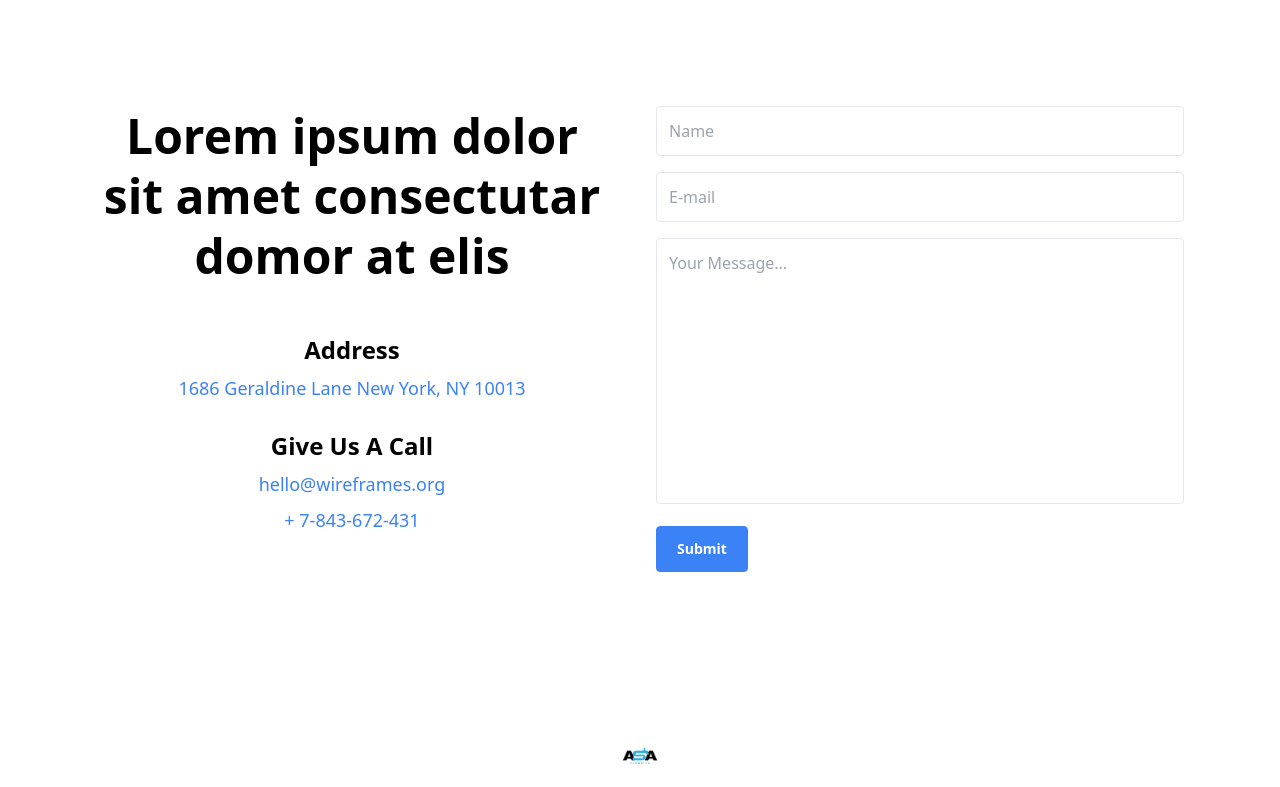
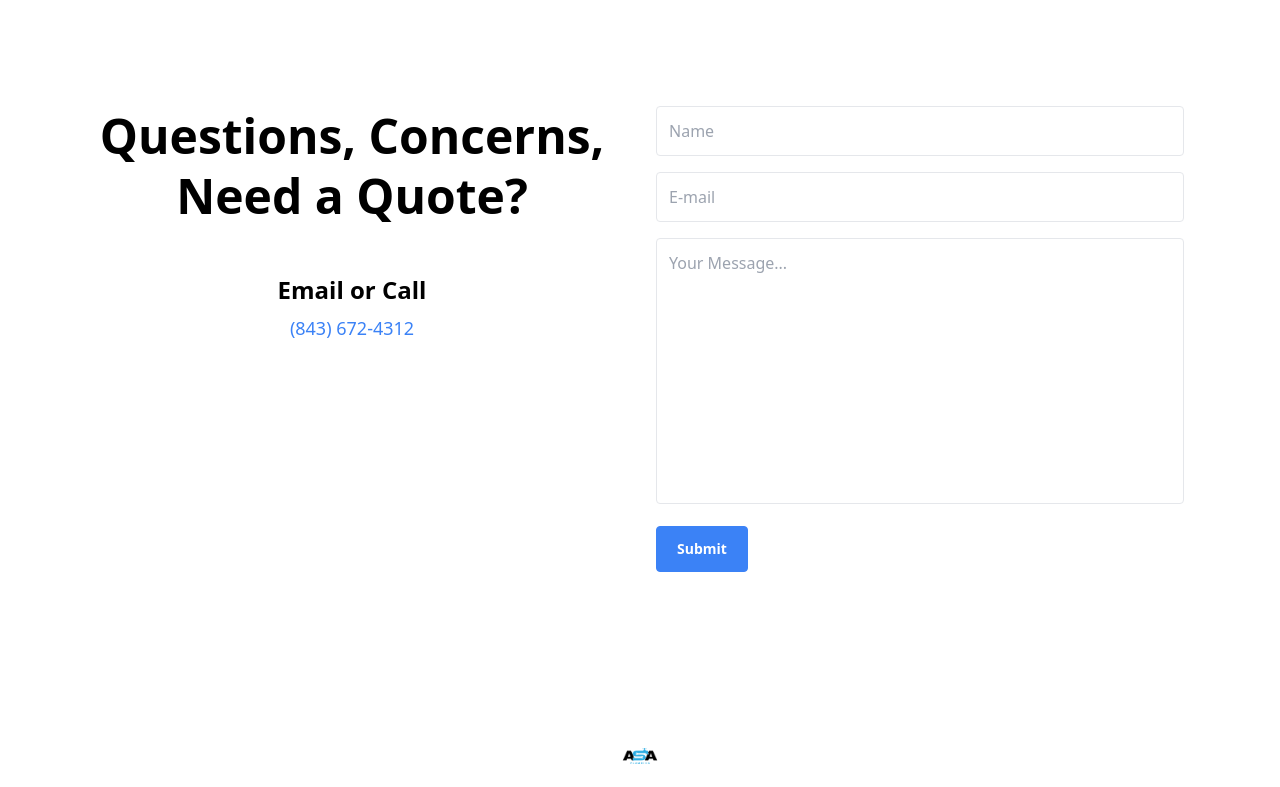
Before and after one commit to idssolutions/asaplumbing, a Next.js app: page / in a window 1280 px wide. Shown: the part 1262-2049 px from the top of the page. Built offline with nearby package versions, Linux system fonts and the light colour scheme.

Commit message:
Edit About and Contact Details

```diff
--- a/components/About.tsx
+++ b/components/About.tsx
@@ -6,7 +6,7 @@ export default function About() {
           <div className="w-full px-4 mb-12 md:w-1/2 md:mb-0">
             <div className="mx-auto lg:max-w-md">
               <h2 className="mb-6 text-3xl font-bold leading-tight md:text-4xl md:leading-tight lg:text-5xl lg:leading-tight font-heading">
-                Expand your brand with this excellent extension tool
+               Plumbing and Drain Service in the Phoenix Metro Area.
               </h2>
               <p className="mb-8 text-base leading-relaxed text-gray-500 lg:text-xl lg:leading-relaxed">
                 With this tool, you will get much better results at work and
--- a/components/Contact.tsx
+++ b/components/Contact.tsx
@@ -7,28 +7,13 @@ export default function Contact() {
           <div className="w-full px-4 mb-8 lg:w-1/2 lg:mb-0">
             <div className="max-w-lg">
               <h2 className="mb-8 text-3xl font-bold leading-tight lg:mb-12 md:text-4xl md:leading-tight lg:text-5xl lg:leading-tight font-heading">
-                Lorem ipsum dolor sit amet consectutar domor at elis
+                Questions, Concerns, Need a Quote?
               </h2>
-              <h3
-                className="mb-1 text-2xl font-bold font-heading"
-                data-removed="true"
-              >
-                Address
-              </h3>
-              <p
-                className="mb-6 text-lg leading-loose text-blue-500"
-                data-removed="true"
-              >
-                1686 Geraldine Lane New York, NY 10013
-              </p>
               <h3 className="mb-1 text-2xl font-bold font-heading">
-                Give Us A Call
+                Email or Call
               </h3>
               <p className="text-lg leading-loose text-blue-500">
-                hello@wireframes.org
-              </p>
-              <p className="text-lg leading-loose text-blue-500">
-                + 7-843-672-431
+                (843) 672-4312
               </p>
             </div>
           </div>
```
